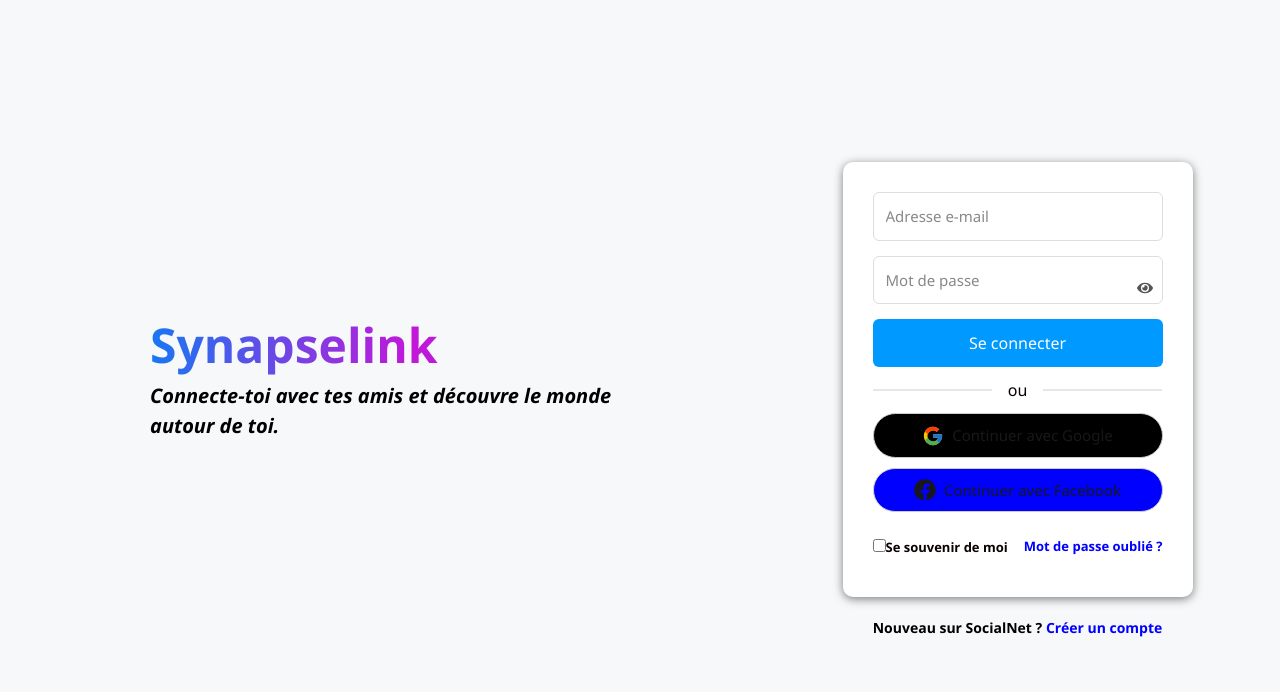
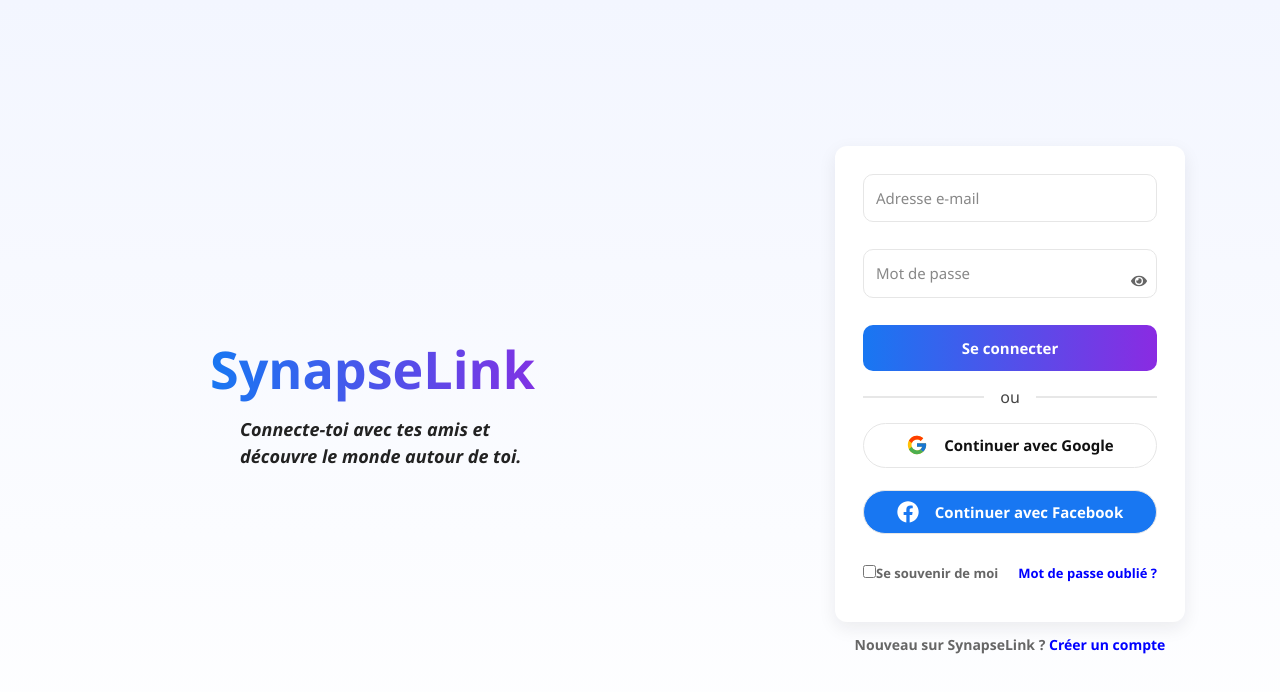
Before and after one commit to JeanJAKK/Dev-lab-Mini-r-seau-social-, a React (Vite) app: page /authPage in a window 1280 px wide. Shown: the top 692 px of the page. Built offline with nearby package versions, Linux system fonts and the light colour scheme.

Commit message:
Authentification00

```diff
--- a/src/pages/AuthPage.css
+++ b/src/pages/AuthPage.css
@@ -210,3 +210,251 @@
 .toggle-password:hover {
   color: #8a2be2;
 }
+
+
+/* ===== Variables globales ===== */
+:root {
+  --accent1: #1877f2;
+  --accent2: #8a2be2;
+  --muted: #666;
+  --card-bg: #ffffff;
+  --page-bg: linear-gradient(180deg, #f3f6ff 0%, #ffffff 100%);
+  --shadow: 0 6px 18px rgba(20, 20, 40, 0.08);
+  --radius: 12px;
+}
+
+/* ===== RESET ===== */
+* {
+  box-sizing: border-box;
+  margin: 0;
+  padding: 0;
+}
+
+html, body, #root {
+  height: 100%;
+  width: 100%;
+  background: var(--page-bg);
+  font-family: "Segoe UI", Tahoma, Geneva, Verdana, sans-serif;
+}
+
+/* ===== BASE (mobile par défaut) ===== */
+.auth-container {
+  min-height: 100svh; /* ✅ svh = small viewport height, corrige le bug mobile */
+  width: 100%;
+  padding: 24px 16px;
+  display: flex;
+  flex-direction: column;
+  align-items: center;
+  justify-content: center;
+  gap: 20px;
+  background: var(--page-bg);
+}
+
+/* --- Partie gauche (logo) --- */
+.auth-left {
+  text-align: center;
+  margin: 0 auto;
+}
+
+.logo {
+  font-size: 34px;
+  font-weight: 800;
+  background: linear-gradient(to right, var(--accent1), var(--accent2));
+  background-clip: text;
+  -webkit-background-clip: text;
+  -webkit-text-fill-color: transparent;
+}
+
+.subtitle {
+  margin-top: 8px;
+  color: var(--muted);
+  font-size: 14px;
+  max-width: 300px;
+  margin-inline: auto;
+}
+
+/* --- Partie droite (formulaire) --- */
+.auth-right {
+  width: 100%;
+  max-width: 400px;
+}
+
+.login-form {
+  background: var(--card-bg);
+  padding: 22px;
+  border-radius: var(--radius);
+  box-shadow: var(--shadow);
+  display: flex;
+  flex-direction: column;
+  gap: 12px;
+}
+
+.login-form input {
+  padding: 12px;
+  border-radius: 10px;
+  border: 1px solid #e6e6e6;
+  font-size: 15px;
+}
+
+.login-form input:focus {
+  outline: none;
+  border-color: var(--accent2);
+  box-shadow: 0 4px 10px rgba(138, 43, 226, 0.15);
+}
+
+/* --- Champ mot de passe --- */
+.password-field {
+  position: relative;
+  display: flex;
+  align-items: center;
+}
+.password-field input {
+  width: 100%;
+  padding-right: 40px;
+}
+.toggle-password {
+  position: absolute;
+  right: 10px;
+  cursor: pointer;
+  color: var(--muted);
+  transition: color 0.3s;
+}
+.toggle-password:hover {
+  color: var(--accent2);
+}
+
+/* --- Boutons --- */
+.login-btn {
+  background: linear-gradient(90deg, var(--accent1), var(--accent2));
+  color: white;
+  padding: 12px;
+  border-radius: 10px;
+  border: none;
+  font-weight: 700;
+  cursor: pointer;
+  font-size: 15px;
+  transition: background 0.3s ease;
+}
+.login-btn:hover {
+  background: linear-gradient(90deg, var(--accent2), var(--accent1));
+}
+
+.divider {
+  text-align: center;
+  margin: 6px 0;
+  color: #444;
+}
+
+.google-btn, .facebook-btn {
+  display: flex;
+  align-items: center;
+  justify-content: center;
+  gap: 8px;
+  padding: 10px;
+  border-radius: 999px;
+  border: 1px solid #e6e6e6;
+  font-weight: 600;
+  cursor: pointer;
+  transition: transform 0.2s ease;
+}
+
+.google-btn {
+  background: white;
+  color: #111;
+}
+.facebook-btn {
+  background: #1877f2;
+  color: white;
+}
+.google-btn:hover, .facebook-btn:hover {
+  transform: scale(1.03);
+}
+
+/* --- Liens et bas de page --- */
+.remember-forgot {
+  display: flex;
+  justify-content: space-between;
+  align-items: center;
+  font-size: 13px;
+  color: var(--muted);
+  margin-top: 8px;
+}
+.remember-label input {
+  margin-right: 6px;
+}
+
+.forgot-link, .create-link {
+  color: var(--accent1);
+  text-decoration: none;
+  font-weight: 600;
+}
+
+.create-account {
+  text-align: center;
+  font-size: 14px;
+  color: var(--muted);
+  margin-top: 12px;
+}
+
+/* ===== TABLETTE ===== */
+@media (min-width: 768px) {
+  .auth-container {
+    padding: 40px;
+  }
+
+  .logo {
+    font-size: 42px;
+  }
+
+  .subtitle {
+    font-size: 15px;
+  }
+
+  .auth-right {
+    max-width: 460px;
+  }
+}
+/* ===== DESKTOP ===== */
+@media (min-width: 1024px) {
+  .auth-container {
+    flex-direction: row;
+    justify-content: center;
+    align-items: center;
+    gap: 80px;
+    padding: 60px;
+  }
+
+  .auth-left {
+    flex: 1;
+    max-width: 520px;
+    text-align: left;
+  }
+
+  .auth-right {
+    flex: 1;
+    max-width: 420px;
+  }
+
+  .logo {
+    font-size: 52px;
+  }
+
+  .subtitle {
+    font-size: 18px;
+    color: #222;
+  }
+
+  .login-form {
+    padding: 28px;
+  }
+}
+
+/* ===== GRAND ÉCRAN ===== */
+@media (min-width: 1440px) {
+  .auth-right {
+    max-width: 520px;
+  }
+  .login-form {
+    padding: 36px;
+  }
+}
--- a/src/pages/AuthPage.jsx
+++ b/src/pages/AuthPage.jsx
@@ -14,7 +14,7 @@ function AuthPage() {
     <div className="auth-container">
       {/* Partie gauche : logo et texte (comme Facebook) */}
       <div className="auth-left">
-        <h1 className="logo">Synapselink</h1>
+        <h1 className="logo">SynapseLink</h1>
         <p className="subtitle">
           Connecte-toi avec tes amis et découvre le monde autour de toi.
         </p>
@@ -61,7 +61,7 @@ function AuthPage() {
         </form>
 
         <p className="create-account">
-          Nouveau sur SocialNet ?  <Link to="/Register">Créer un compte</Link>
+          Nouveau sur SynapseLink ?  <Link to="/Register">Créer un compte</Link>
         </p>
 
       </div>
--- a/src/pages/Register.css
+++ b/src/pages/Register.css
@@ -46,3 +46,94 @@
   -webkit-text-fill-color: transparent;
 
 }
+
+.connect{
+  color: black;
+  font-size: 13px;
+  font-weight: bold;
+  letter-spacing: 0.5px;
+  margin-top: 20px;
+}
+
+/* ==========================
+   RESPONSIVE : TABLETTES
+   ========================== */
+@media (max-width: 992px) {
+  .logo1 {
+    font-size: 42px;
+    margin-top: 25px;
+  }
+
+  .regis-form {
+    width: 320px;
+    padding: 25px;
+  }
+
+  .policy {
+    font-size: 10px;
+  }
+}
+
+/* ==========================
+   RESPONSIVE : MOBILES
+   ========================== */
+@media (max-width: 600px) {
+  body {
+    background-color: white;
+  }
+
+  .bg-white {
+    justify-content: center;
+    padding: 20px;
+  }
+
+  .logo1 {
+    font-size: 36px;
+    margin-top: 10px;
+  }
+
+  .regis {
+    margin-top: 10px;
+    width: 100%;
+  }
+
+  .regis-form {
+    width: 100%;
+    max-width: 320px;
+    padding: 20px;
+    box-shadow: 0px 1px 6px rgba(0, 0, 0, 0.1);
+  }
+
+  .regis-form input {
+    padding: 10px;
+    font-size: 14px;
+  }
+
+  .login-btn {
+    font-size: 15px;
+    padding: 10px;
+  }
+
+  .policy {
+    font-size: 10px;
+    max-width: 100%;
+  }
+}
+
+/* ==========================
+   PETITS ÉCRANS (≤ 400px)
+   ========================== */
+@media (max-width: 400px) {
+  .logo1 {
+    font-size: 30px;
+  }
+
+  .regis-form {
+    max-width: 280px;
+    padding: 15px;
+  }
+
+  .policy {
+    font-size: 9px;
+  }
+}
--- a/src/pages/Register.jsx
+++ b/src/pages/Register.jsx
@@ -8,7 +8,7 @@ function Register() {
     <>
       <div className="bg-white h-screen w-full">
         <div className="logos">
-          <h1 className="logo1">Synapselink</h1>
+          <h1 className="logo1">SynapseLink</h1>
         </div>
         <div className="regis">
           <form action="" className="regis-form">
@@ -29,9 +29,9 @@ function Register() {
             </div>
             <div className="policy">
               <p>
-                En cliquant sur S'inscrire, vous acceptez nos Conditions
-                d'utilisation, notre Politique de confidentialité et notre
-                Politique relativea aux cookies. Vous pourrez recevoir des
+                En cliquant sur "S'inscrire", vous acceptez nos <span className="text-blue-700">Conditions
+                d'utilisation</span>, notre <span className="text-blue-700">Politique de confidentialité</span> et notre
+                <span className="text-blue-700">Politique relatives aux cookies</span>. Vous pourrez recevoir des
                 notifications par SMS de notre part et vous désabonner à tout
                 moment.
               </p>
@@ -40,10 +40,10 @@ function Register() {
               S'inscrire
             </button>
           </form>
-          <p>
-            retour{" "}
-            <Link to="/Authpage" className="text-blue-700 hover:text-blue-400">
-              retour
+          <p className="connect">
+            Vous avez déjà un compte?{" "}
+            <Link to="/Authpage"className="text-blue-700 hover:text-blue-900 ">
+              Se connecter
             </Link>{" "}
           </p>
         </div>
```
